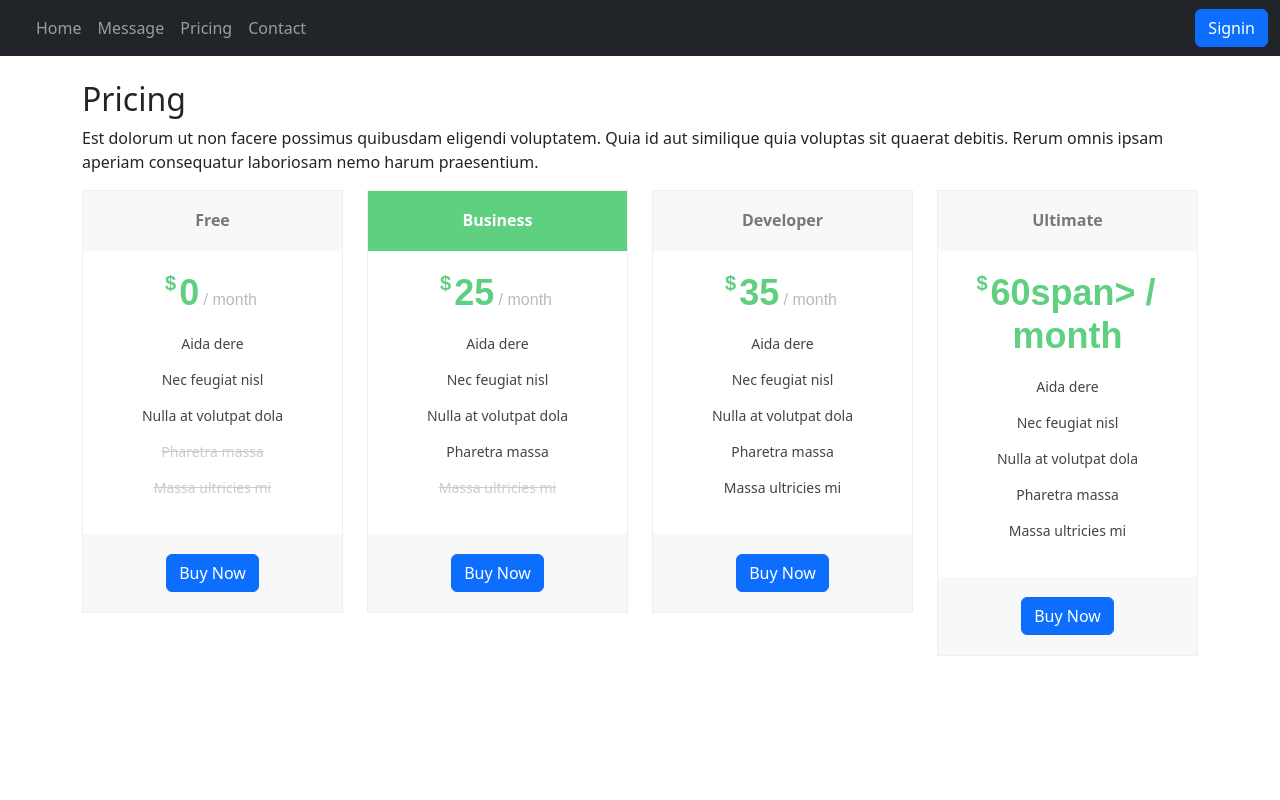
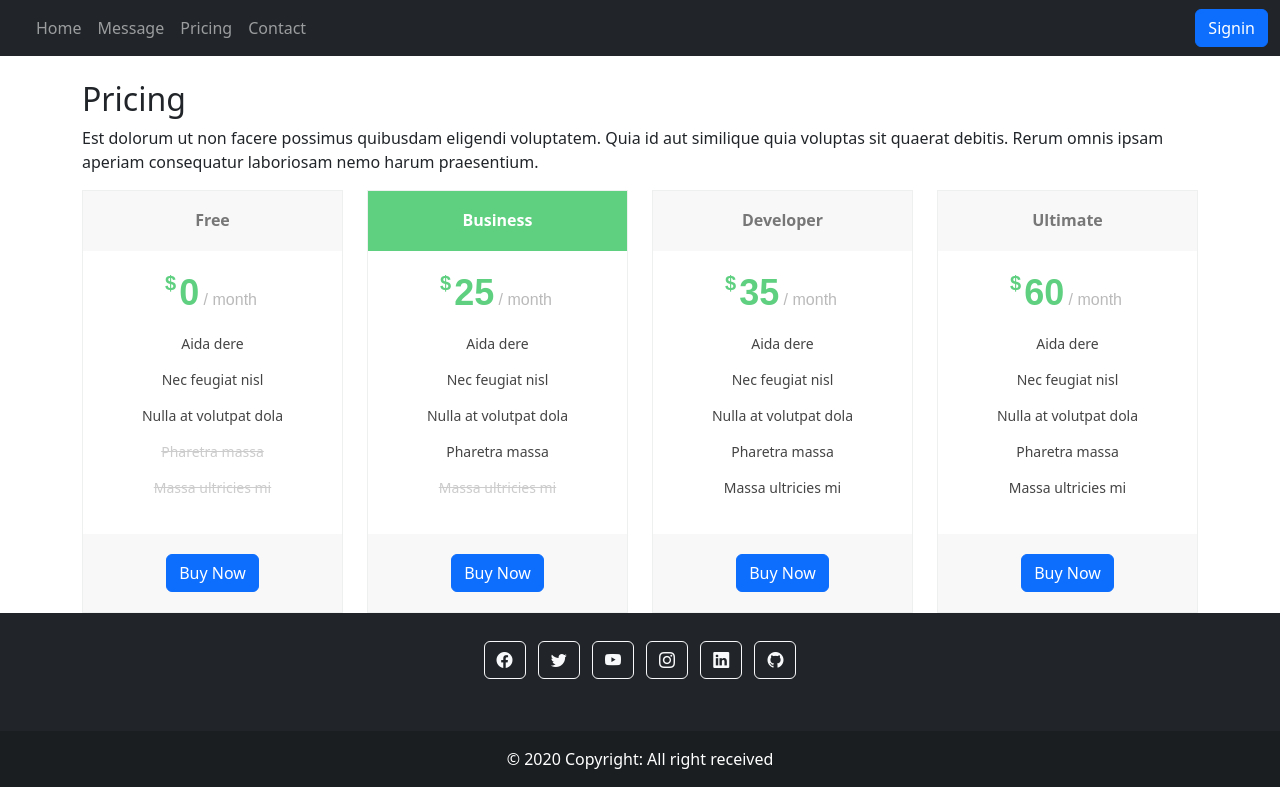
Before and after one commit to shoonyaresort/test_todolist2, a website: page pricing.html in a window 1280 px wide. Drawn offline with nearby package versions, Linux system fonts and the light colour scheme.

Commit message:
add footer and icon to project

```diff
--- a/pricing.html
+++ b/pricing.html
@@ -6,6 +6,7 @@
     <title>Pricing</title>
     <meta name='viewport' content='width=device-width, initial-scale=1'>
     <link rel='stylesheet' type='text/css' media='screen' href='bootstrap/css/bootstrap.min.css'>
+    <link rel='stylesheet' type='text/css' media='screen' href='font/bootstrap-icons.css'>
     <script src='bootstrap/js/bootstrap.min.js'></script>
 </head>
 <style>
@@ -202,7 +203,7 @@
               <div class="col-lg-3 col-md-6 mt-4 mt-lg-0">
                 <div class="box">
                   <h3>Ultimate</h3>
-                  <h4><sup>$</sup>60span> / month</span></h4>
+                  <h4><sup>$</sup>60<span> / month</span></h4>
                   <ul>
                     <li>Aida dere</li>
                     <li>Nec feugiat nisl</li>
@@ -222,5 +223,45 @@
         </section><!-- End Pricing Section -->
 
       </main>
+      <footer class="bg-dark text-center text-white">
+        <!-- Grid container -->
+        <div class="container p-4">
+          <!-- Section: Social media -->
+          <section class="mb-4">
+            <!-- Facebook -->
+            <a class="btn btn-outline-light btn-floating m-1" href="#!" role="button"
+              ><i class="bi bi-facebook"></i></a>
+
+            <!-- Twitter -->
+            <a class="btn btn-outline-light btn-floating m-1" href="#!" role="button"
+              ><i class="bi bi-twitter"></i></a>
+
+            <!-- youtube -->
+            <a class="btn btn-outline-light btn-floating m-1" href="#!" role="button"
+              ><i class="bi bi-youtube"></i></a>
+
+            <!-- Instagram -->
+            <a class="btn btn-outline-light btn-floating m-1" href="#!" role="button"
+              ><i class="bi bi-instagram"></i></a>
+
+            <!-- Linkedin -->
+            <a class="btn btn-outline-light btn-floating m-1" href="#!" role="button"
+              ><i class="bi bi-linkedin"></i></a>
+
+            <!-- Github -->
+            <a class="btn btn-outline-light btn-floating m-1" href="#!" role="button"
+              ><i class="bi bi-github"></i></a>
+          </section>
+          <!-- Section: Social media -->
+        </div>
+        <!-- Grid container -->
+
+        <!-- Copyright -->
+        <div class="text-center p-3" style="background-color: rgba(0, 0, 0, 0.2);">
+          © 2020 Copyright: All right received
+        </div>
+        <!-- Copyright -->
+      </footer>
+      <!-- Footer -->
 </body>
 </html>
```
Also changed, not shown: contact.html (+41 -0 lines), index.html (+41 -0 lines).
